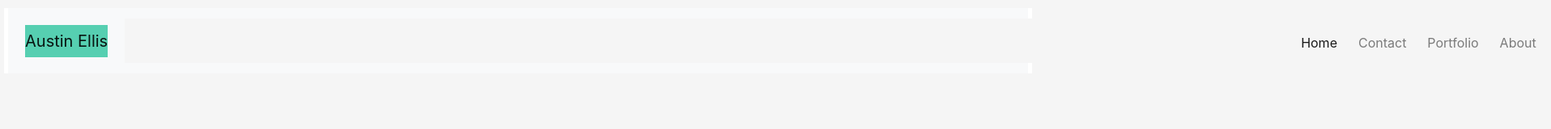
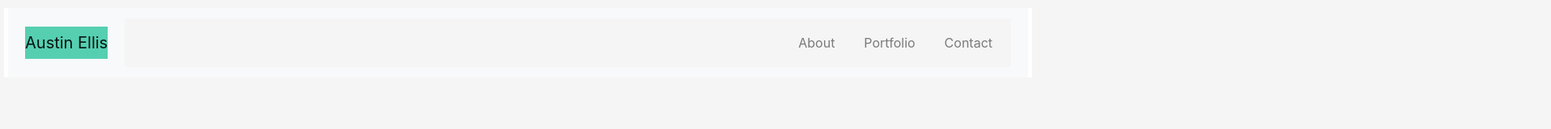
Before and after one commit to Adellis95/Responsive-Portfolio, a plain HTML site: page contact.html in a window 1280 px wide. Shown: the whole page at 81% size, 1916 px wide, since content can reach past the window. Drawn offline with nearby package versions, Linux system fonts and the light colour scheme.

Commit message:
Changed my nav bar code and moved the nav buttons to the right

```diff
--- a/style.css
+++ b/assets/css/style.css
@@ -6,5 +6,5 @@
   background-color: rgb(86, 207, 177);
 }
 .navbar-nav {
-  margin-left: 90pc;
+  /* margin-left: 90pc; THIS WONT WORK ON SMALLER SCREENS */
 }
--- a/contact.html
+++ b/contact.html
@@ -28,31 +28,37 @@
       integrity="sha384-B4gt1jrGC7Jh4AgTPSdUtOBvfO8shuf57BaghqFfPlYxofvL8/KUEfYiJOMMV+rV"
       crossorigin="anonymous"
     ></script>
-    <link rel="stylesheet" href="style.css" />
+    <link rel="stylesheet" href="./assets/css/style.css" />
   </head>
   <body>
     <nav class="navbar navbar-expand-lg navbar-light bg-light">
-      <a class="navbar-brand" href="/">Austin Ellis</a>
+        <a class="navbar-brand" href="./index.html">Austin Ellis</a>
         <button
           class="navbar-toggler"
           type="button"
           data-toggle="collapse"
-        data-target="#navbarNavAltMarkup"
-        aria-controls="navbarNavAltMarkup"
+          data-target="#navbarSupportedContent"
+          aria-controls="navbarSupportedContent"
           aria-expanded="false"
           aria-label="Toggle navigation"
         >
           <span class="navbar-toggler-icon"></span>
         </button>
-      <div class="collapse-navbar-collapse" id="navbarNavAltMarkup">
-        <div class="navbar-nav">
-          <a class="nav-link active" href="#"
-            >Home <span class="sr-only">(current)</span></a
-          >
+
+        <div class="collapse navbar-collapse" id="navbarSupportedContent">
+          <ul class="navbar-nav ml-auto">
+            <li class="nav-item">
+              <a class="nav-link" href="./index.html">About</a>
+            </li>
+            <li class="nav-item">
+              <a
+                class="nav-link"
+                href="./portfolio.html">Portfolio</a>
+                <li class="nav-item">
                   <a class="nav-link" href="./contact.html">Contact</a>
-          <a class="nav-link" href="./portfolio.html">Portfolio</a>
-          <a class="nav-link" href="./index.html">About</a>
-        </div>
+                </li>
+            </li>
+          </ul>
         </div>
       </nav>
   </body>
```
Also changed, not shown: index.html (+22 -13 lines), portfolio.html (+18 -12 lines). Lines whose indentation alone changed are shown as unchanged.
